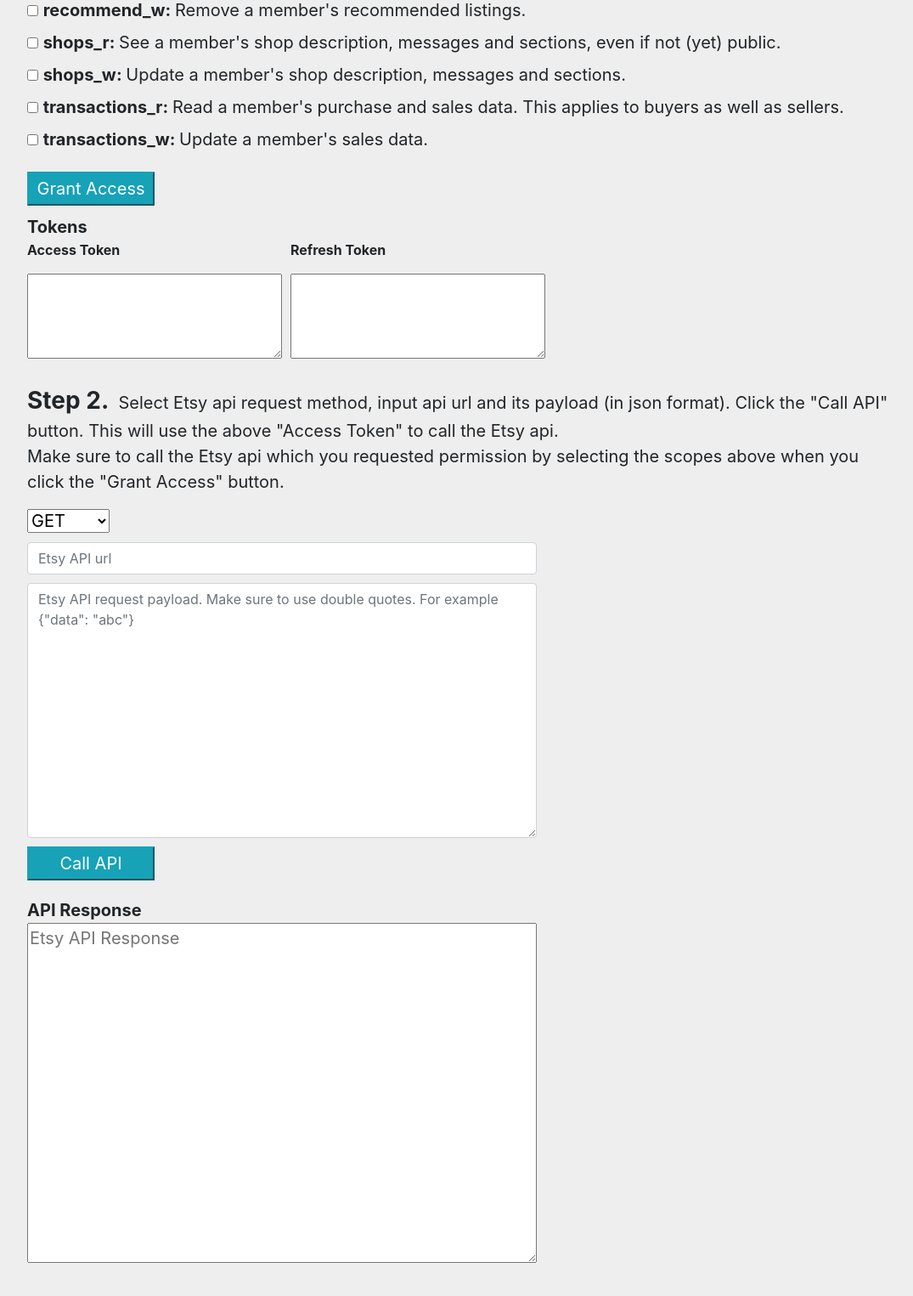
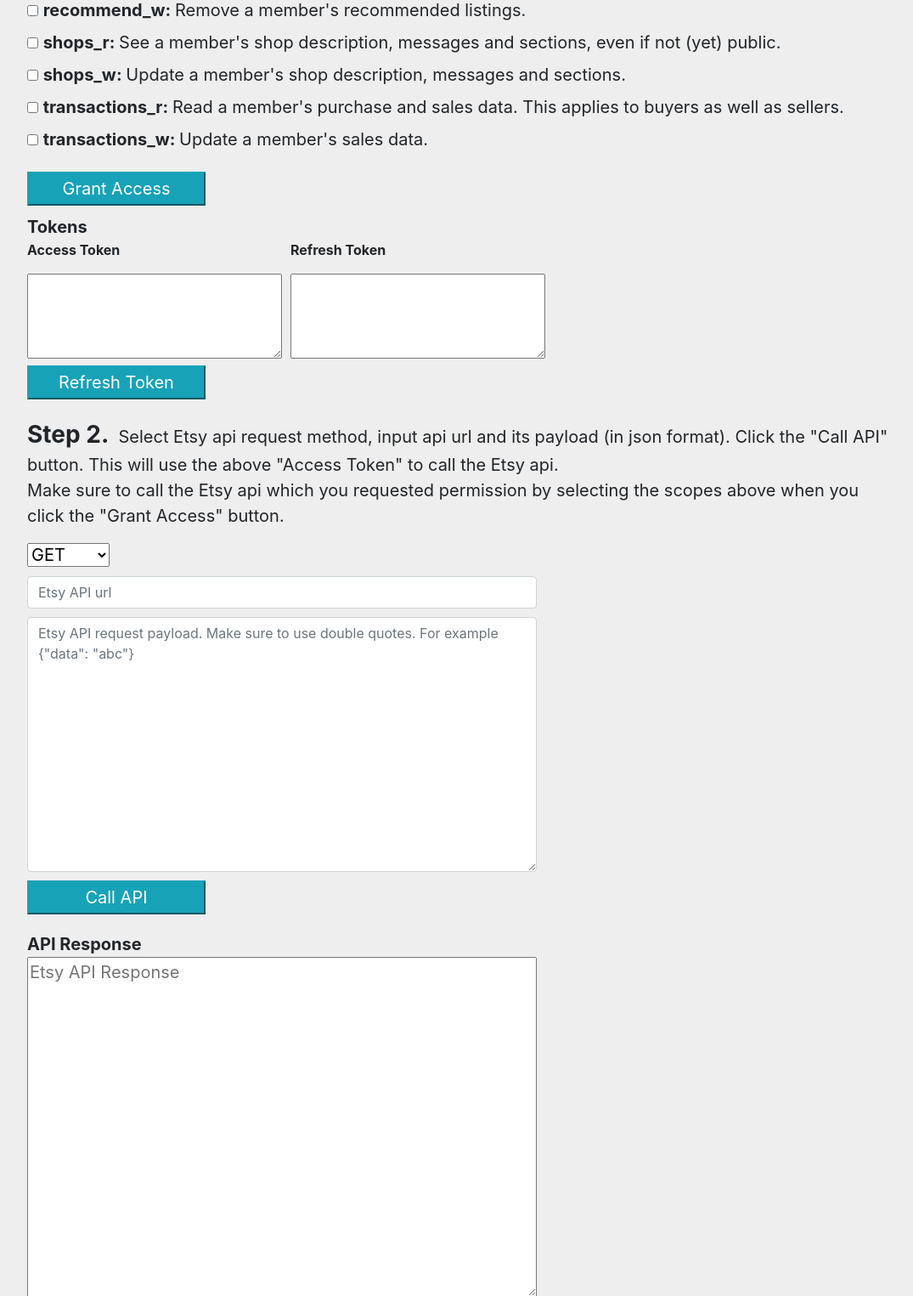
Before and after one commit to alekslazarov/EtsyOauth2, a Django app: page / in a window 1280 px wide. Shown: the part 867-2392 px from the top of the page at 85% size, without its empty margins (96-1171 px from the left). Before the commit the page ends 2353 px from the top, so only its background shows below. Run offline with Django 4.2, Linux system fonts and the light colour scheme.

Commit message:
refresh token

```diff
--- a/oauth2/serializers.py
+++ b/oauth2/serializers.py
@@ -36,6 +36,10 @@ class GetEtsyOauth2UrlSerializer(serializers.Serializer):
         return scopes
 
 
+class RefreshEtsyTokenSerializer(serializers.Serializer):
+    refresh_token = serializers.CharField()
+
+
 class CallEtsyAPISerializer(serializers.Serializer):
     method = serializers.ChoiceField(choices=[
         'get',
--- a/oauth2/templates/oauth2.html
+++ b/oauth2/templates/oauth2.html
@@ -39,7 +39,7 @@
             font-size: 28px;
         }
         .button {
-            width: 150px;
+            width: 210px;
             height: 40px;
         }
         .btn-grant-access {
@@ -192,6 +192,9 @@
                         <textarea id="refresh_token" class="token" readonly>{{ refresh_token }}</textarea>
                     </div>
                 </div>
+                <div>
+                    <button class="button btn-info" onclick="on_refresh_token();">Refresh Token</button>
+                </div>
             </div>
         </div>
         <div class="step">
@@ -260,6 +263,35 @@
             });
         }
 
+        function on_refresh_token() {
+            let refresh_token = $("#refresh_token").val()
+            if (refresh_token.length === 0) {
+                alert("Please do grant access first to get the Etsy access/refresh tokens");
+                return;
+            }
+
+            $.ajax({
+                headers: { "X-CSRFToken": "{{ csrf_token }}"},
+                url: "{% url 'oauth2-refresh-token' %}",
+                type: "POST",
+                contentType: "application/json; charset=utf-8",
+                data: JSON.stringify({
+                    "refresh_token": refresh_token
+                }),
+                success: function(res) {
+                    $("#access_token").val(res.access_token);
+                    $("#refresh_token").val(res.refresh_token);
+                    alert("Etsy tokens are refreshed");
+                },
+                error: function(err) {
+                    $("#access_token").val("");
+                    $("#refresh_token").val("");
+                    const resp = err.responseJSON;
+                    alert(`Failed to call Etsy api. Reason: ${resp.error}`);
+                }
+            });
+        }
+
         function on_call_api() {
             let access_token = $("#access_token").val();
             if (access_token.length === 0) {
```
Also changed, not shown: oauth2/apis.py (+39 -5 lines).
